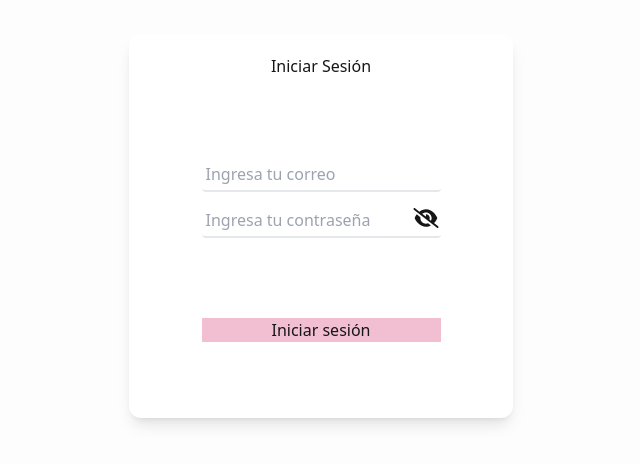
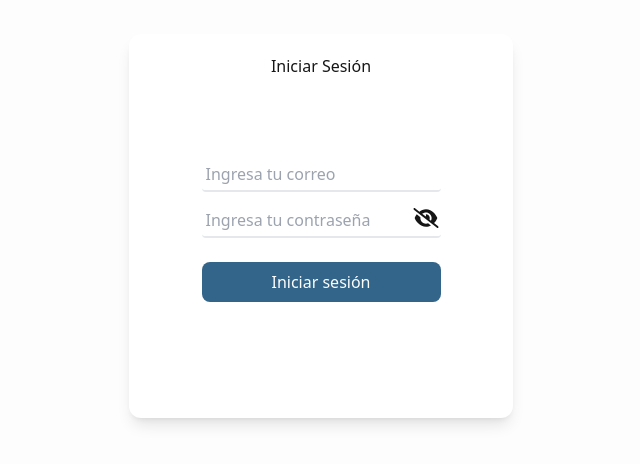
Before and after one commit to RomanshkVolkov/SOA-Actividad-2, a Next.js app: page /login in a window 1280 px wide. Shown: the part 222-686 px from the top of the page, without its empty margins (319-959 px from the left). Built offline with nearby package versions, Linux system fonts and the light colour scheme; no server answers.

Commit message:
Se cambio el estilo del boton de login

```diff
--- a/src/app/components/FormComponent.tsx
+++ b/src/app/components/FormComponent.tsx
@@ -37,8 +37,15 @@ export const FormComponent = (props: Props) => {
             <button
                type="submit"
                className="button mt-20 mb-3"
-               style={{ background: '#F2BED1' }}
-               value={'Iniciar sesión'}>
+               value={'Iniciar sesión'}
+               style={{
+                  backgroundColor: '#33658A',
+                  padding: '1vh 4vw',
+                  textAlign: 'center',
+                  borderRadius: '8px',
+                  marginTop: '3vh',
+                  color: '#FDFDFD',
+               }}>
                {loading ? <i className="fas fa-spinner fa-spin"></i> : 'Iniciar sesión'}
             </button>
          </form>
```
